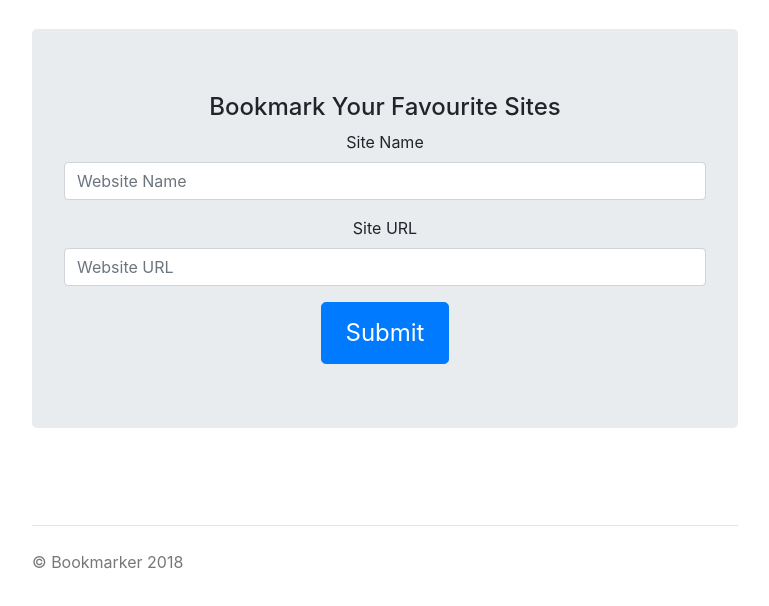
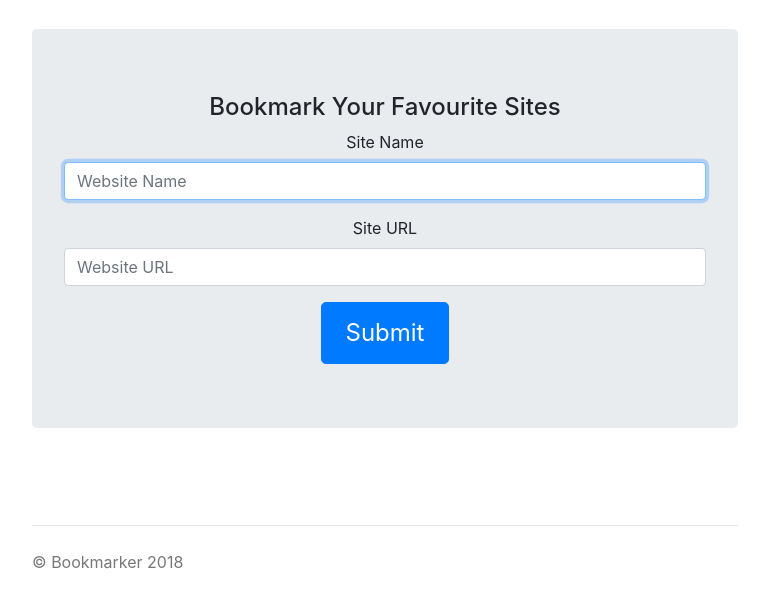
Before and after one commit to codecrapper/Toilet, a plain HTML site: page url-bookmarker-vanilla-js/index.html in a window 1280 px wide. Shown: the part 100-706 px from the top of the page, without its empty margins (255-1024 px from the left). Drawn offline with nearby package versions, Linux system fonts and the light colour scheme.

Commit message:
added autofocus

```diff
--- a/url-bookmarker-vanilla-js/index.html
+++ b/url-bookmarker-vanilla-js/index.html
@@ -26,7 +26,7 @@
           <form id="myForm">
             <div class="form-group">
               <label>Site Name</label>
-              <input type="text" class="form-control" id="siteName" placeholder="Website Name">
+              <input type="text" class="form-control" id="siteName" placeholder="Website Name" autofocus>
             </div>
             <div class="form-group">
               <label>Site URL</label>
```
